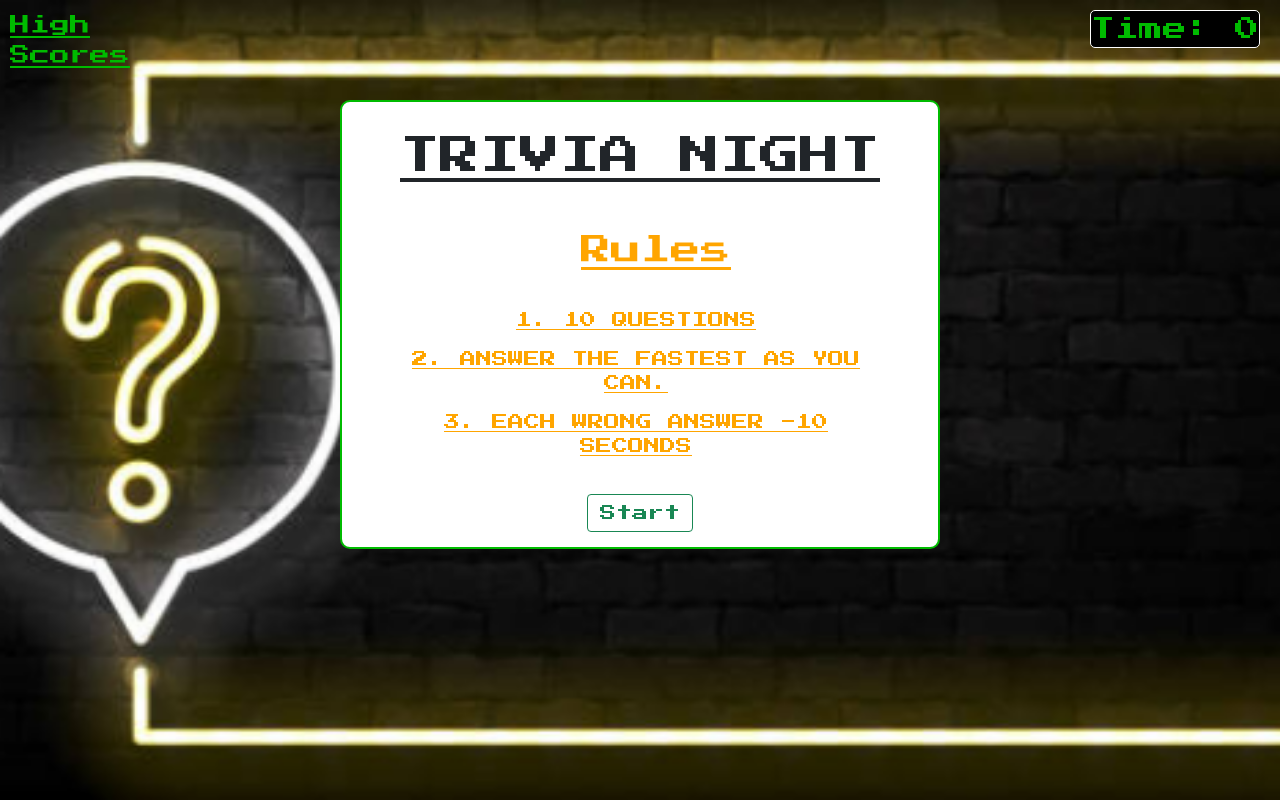
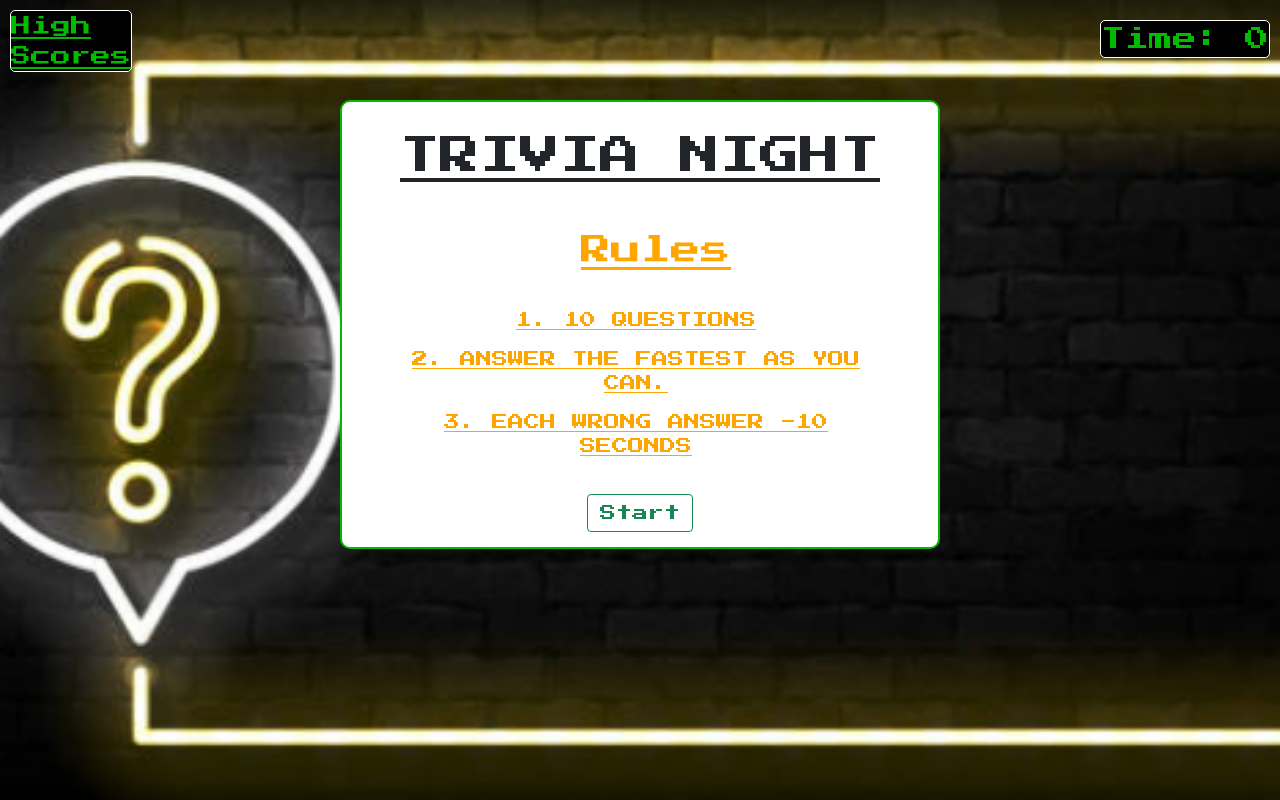
Before and after one commit to anhcu/Trivia-Night, a plain HTML site: page index.html in a window 1280 px wide. Drawn offline with nearby package versions, Linux system fonts and the light colour scheme.

Commit message:
update styling

```diff
--- a/assets/css/styles.css
+++ b/assets/css/styles.css
@@ -30,12 +30,15 @@ body {
     left: 10px;
     font-family: 'Press Start 2P', cursive;
     font-size: 20px;
+    border: 1px solid white;
+    background-color: black;
+    border-radius: 5px;
   }
 
   .timer {
     position: absolute;
-    top: 10px;
-    right: 20px;
+    top: 20px;
+    right: 10px;
     color: #0b0;
     font-family: 'Press Start 2P', cursive;
     font-size: 1.5em;
```
